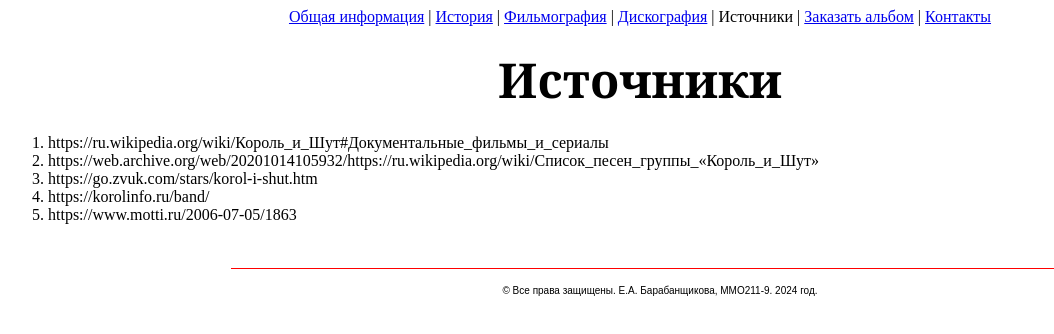
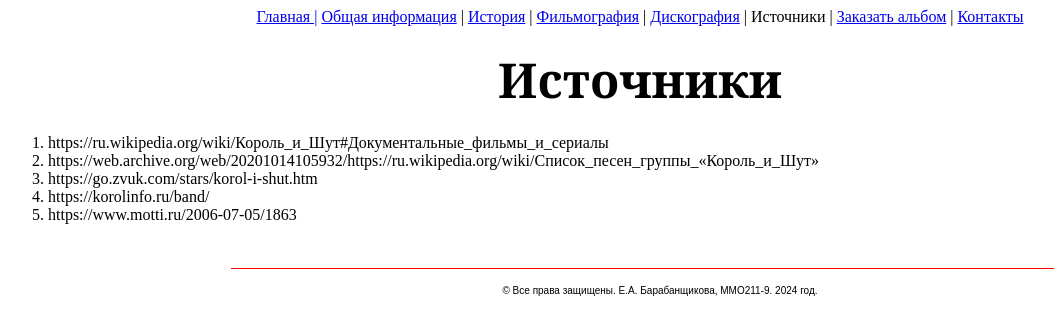
Before and after one commit to PxHA-source/KiSH, a plain HTML site: page Link.html in a window 1280 px wide. Shown: the whole page, without its empty margins (0-1054 px from the left). Drawn offline with Linux system fonts and the light colour scheme.

Commit message:
Update Link.html

```diff
--- a/Link.html
+++ b/Link.html
@@ -4,6 +4,7 @@
 </HEAD>
 <BODY>
 <p align="center">
+<a href="index.html"> Главная |</a>
 <a href="Info.html">Общая информация</a> |
 <a href="History.html">История</a> |
 <a href="Film.html">Фильмография</a> |
```
